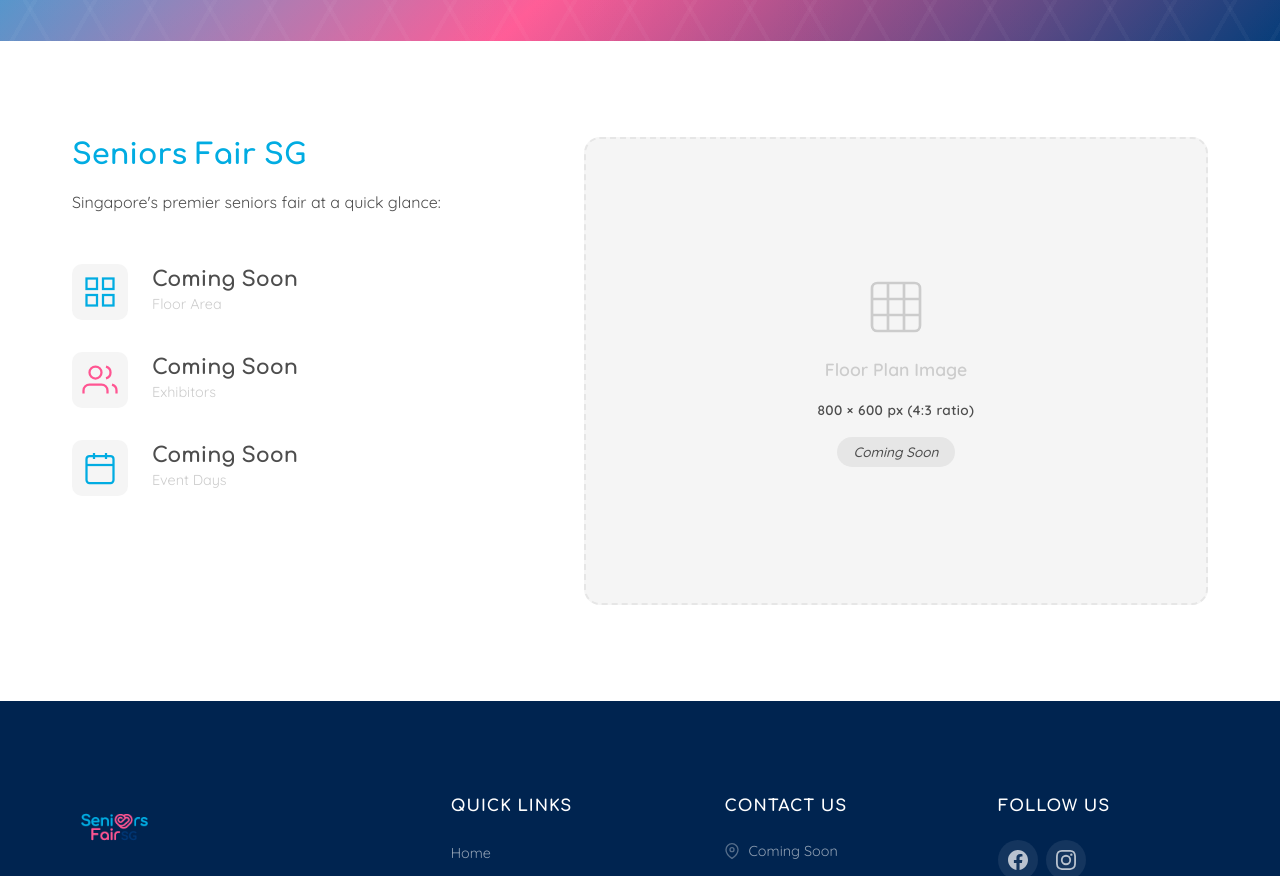
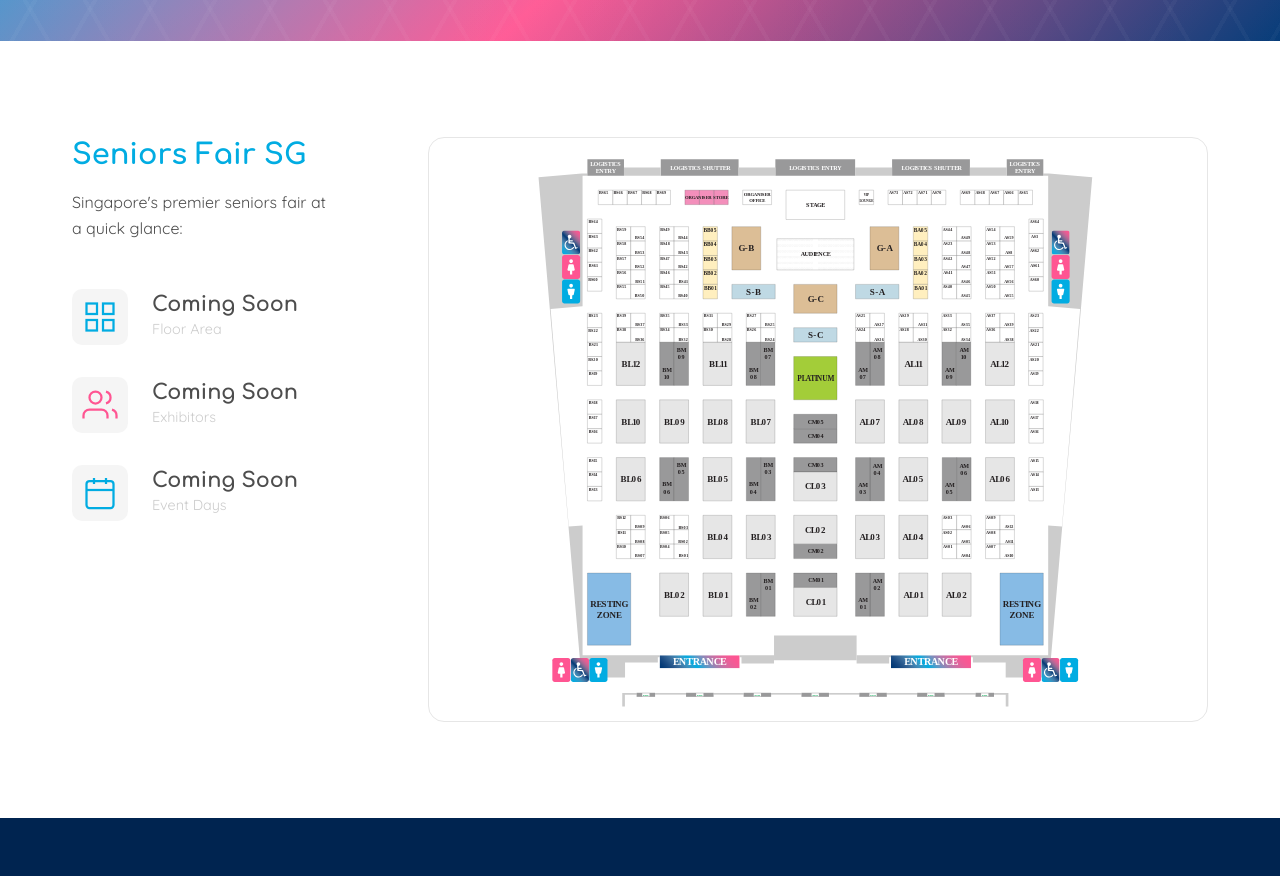
Before and after one commit to asdf154/long_senior_fair_frontend, a React (Vite) app: page /floor-plan in a window 1280 px wide. Shown: the part 360-1236 px from the top of the page. Built offline with nearby package versions, Linux system fonts and the light colour scheme.

Commit message:
feat: Implement FloorPlan page and add floor plan SVG, Figma design assets, and a sales deck.

```diff
--- a/src/pages/FloorPlan.css
+++ b/src/pages/FloorPlan.css
@@ -4,7 +4,7 @@
 
 .floor-plan__layout {
     display: grid;
-    grid-template-columns: 1fr 1.5fr;
+    grid-template-columns: 1fr 3fr;
     gap: var(--space-4xl);
     align-items: flex-start;
 }
@@ -77,6 +77,13 @@
     font-weight: 600;
 }
 
+.floor-plan__map-image {
+    width: 100%;
+    height: auto;
+    border-radius: var(--radius-lg);
+    border: 1px solid var(--color-light-gray);
+}
+
 /* Responsive */
 @media (max-width: 768px) {
     .floor-plan__layout {
--- a/src/pages/FloorPlan.jsx
+++ b/src/pages/FloorPlan.jsx
@@ -57,18 +57,11 @@
                         </div>
 
                         <div className="floor-plan__map">
-                            <div className="floor-plan__map-placeholder">
-                                <svg width="64" height="64" viewBox="0 0 24 24" fill="none" stroke="currentColor" strokeWidth="1">
-                                    <rect x="3" y="3" width="18" height="18" rx="2" />
-                                    <line x1="3" y1="9" x2="21" y2="9" />
-                                    <line x1="3" y1="15" x2="21" y2="15" />
-                                    <line x1="9" y1="3" x2="9" y2="21" />
-                                    <line x1="15" y1="3" x2="15" y2="21" />
-                                </svg>
-                                <span>Floor Plan Image</span>
-                                <span className="placeholder-size-label">800 × 600 px (4:3 ratio)</span>
-                                <span className="coming-soon-badge">Coming Soon</span>
-                            </div>
+                            <img
+                                src="/assets/floor-plan.svg"
+                                alt="Seniors Fair SG - Hall 4 Floor Plan Layout"
+                                className="floor-plan__map-image"
+                            />
                         </div>
                     </div>
                 </div>
```
Also changed, not shown: public/assets/floor-plan.svg (added).
